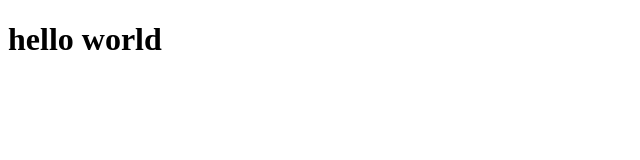
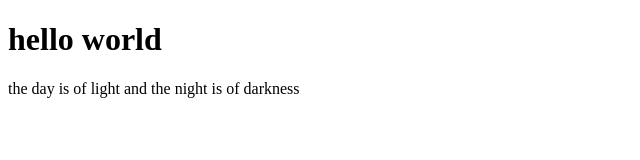
Before and after one commit to umairtufail/pubrepo, a plain HTML site: page index.html in a window 1280 px wide. Shown: the whole page, without its empty margins (0-640 px from the left). Drawn offline with Linux system fonts and the light colour scheme.

Commit message:
updated index.html

```diff
--- a/index.html
+++ b/index.html
@@ -7,5 +7,6 @@
 </head>
 <body>
     <h1>hello world</h1>
+    <p>the day is of light and the night is of darkness </p>
 </body>
 </html>
```
